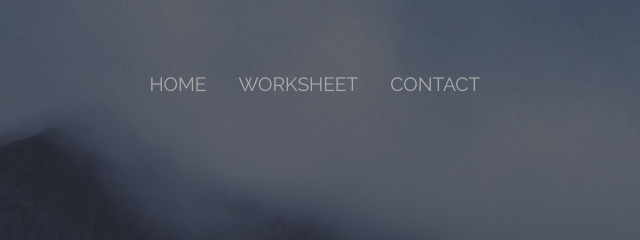
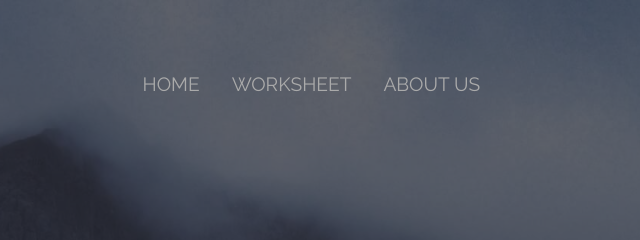
Before and after one commit to dineshkumaar-rajendran/mindmagic, a plain HTML site: page index.html in a window 1280 px wide. Shown: the top 240 px of the page, 631-1271 px from the left. Drawn offline with nearby package versions, Linux system fonts and the light colour scheme.

Commit message:
updating navbar

```diff
--- a/index.html
+++ b/index.html
@@ -26,7 +26,7 @@
 							<a class="nav-link" href="worksheet.html">WORKSHEET</a>
 						</li>
 						<li class="nav-item">
-							<a class="nav-link" href="#footer">CONTACT</a>
+							<a class="nav-link" href="#footer">ABOUT US</a>
 						</li>
 					</ul>
 				</nav>
```
